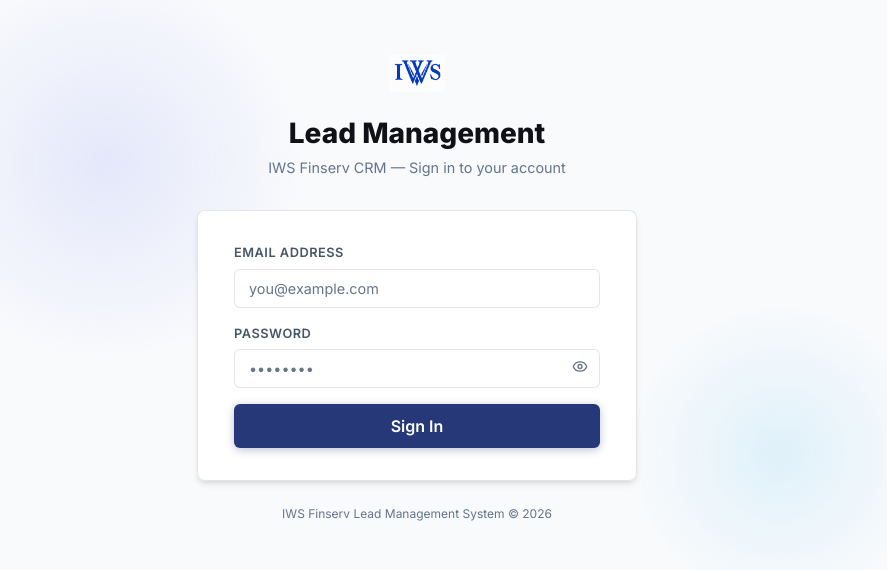
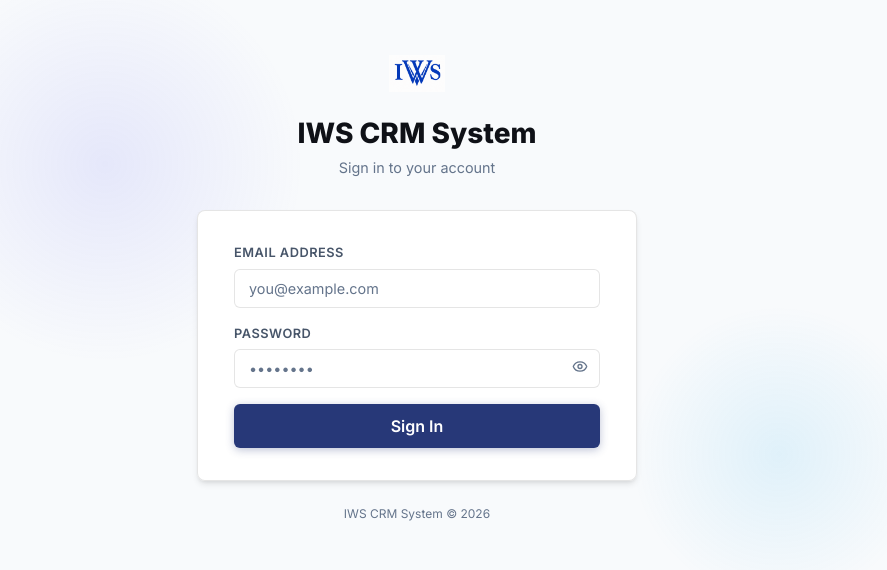
Before and after one commit to iwsfinserve-glitch/IWS-lead-generation-system, a React (Vite) app in the folder frontend-react/: page /login in a window 1280 px wide. Shown: the part 116-686 px from the top of the page, without its empty margins (223-1110 px from the left). Built offline with nearby package versions, Linux system fonts and the light colour scheme; no server answers.

Commit message:
feat: capitalize nav links, rename project to IWS CRM System, update Sales Rep to RM

```diff
--- a/frontend-react/index.html
+++ b/frontend-react/index.html
@@ -4,8 +4,8 @@
     <meta charset="UTF-8" />
     <link rel="icon" type="image/png" href="/iws_logo_png.png" />
     <meta name="viewport" content="width=device-width, initial-scale=1.0" />
-    <meta name="description" content="IWS Finserv Lead Management CRM — Role-based lead tracking, AI insights, and report generation." />
-    <title>IWS Finserv — Lead Management CRM</title>
+    <meta name="description" content="IWS CRM System — Role-based tracking, AI insights, and report generation." />
+    <title>IWS CRM System</title>
   </head>
   <body>
     <div id="root"></div>
--- a/frontend-react/src/components/common/StatusBadge.jsx
+++ b/frontend-react/src/components/common/StatusBadge.jsx
@@ -37,7 +37,7 @@ export const ROLE_BADGE = {
 export const ROLE_LABEL = {
   admin: 'Admin',
   manager: 'Manager',
-  sales_rep: 'Sales Rep',
+  sales_rep: 'RM',
 };
 
 export function StatusBadge({ status }) {
--- a/frontend-react/src/components/layout/Sidebar.jsx
+++ b/frontend-react/src/components/layout/Sidebar.jsx
@@ -29,7 +29,7 @@ function getInitials(name = '') {
   return name.split(' ').map((n) => n[0]).join('').toUpperCase().slice(0, 2);
 }
 
-const ROLE_LABELS = { admin: 'Admin', manager: 'Manager', sales_rep: 'Sales Rep' };
+const ROLE_LABELS = { admin: 'Admin', manager: 'Manager', sales_rep: 'RM' };
 
 // ── Logout confirmation modal ──────────────────────────────────────────────
 function LogoutConfirmModal({ onConfirm, onCancel }) {
--- a/frontend-react/src/components/modals/BulkAssignModal.jsx
+++ b/frontend-react/src/components/modals/BulkAssignModal.jsx
@@ -18,7 +18,7 @@ export default function BulkAssignModal({ onClose, onAssigned, selectedLeads })
 
   const handleSubmit = async () => {
     if (!targetRepId) {
-      toast.error('Please select a target sales representative.');
+      toast.error('Please select a target RM.');
       return;
     }
 
@@ -53,7 +53,7 @@ export default function BulkAssignModal({ onClose, onAssigned, selectedLeads })
             value={targetRepId}
             onChange={(e) => setTargetRepId(e.target.value)}
           >
-            <option value="">Select a sales rep…</option>
+            <option value="">Select an RM…</option>
             {reps.filter(r => r.role === 'sales_rep').map((r) => (
               <option key={r.id} value={r.id}>{r.name}</option>
             ))}
--- a/frontend-react/src/components/modals/ManageUserModal.jsx
+++ b/frontend-react/src/components/modals/ManageUserModal.jsx
@@ -86,7 +86,7 @@ export default function ManageUserModal({ user: existingUser, onClose, onSaved }
         <div className="form-group">
           <label className="form-label">Role</label>
           <select className="form-select" value={form.role} onChange={(e) => set('role', e.target.value)} id="user-role">
-            <option value="sales_rep">Sales Rep</option>
+            <option value="sales_rep">RM</option>
             <option value="manager">Manager</option>
             <option value="admin">Admin</option>
           </select>
--- a/frontend-react/src/index.css
+++ b/frontend-react/src/index.css
@@ -728,6 +728,7 @@ a:hover {
   width: 100%;
   text-align: left;
   font-family: var(--font-sans);
+  text-transform: uppercase;
   text-decoration: none;
   white-space: nowrap;
 }
--- a/frontend-react/src/pages/DashboardPage.jsx
+++ b/frontend-react/src/pages/DashboardPage.jsx
@@ -513,7 +513,7 @@ function AdminDashboard() {
         <MetricCard label="Total Users" value={users.length} icon={Users} />
         <MetricCard label="Admins"      value={admins}       icon={Users} color="var(--primary-light)" />
         <MetricCard label="Managers"    value={managers}     icon={Users} color="var(--accent)" />
-        <MetricCard label="Sales Reps"  value={reps}         icon={Users} color="var(--success)" />
+        <MetricCard label="RMs"  value={reps}         icon={Users} color="var(--success)" />
       </div>
 
       <div className="page-header">
--- a/frontend-react/src/pages/LeadUpdateRequestsPage.jsx
+++ b/frontend-react/src/pages/LeadUpdateRequestsPage.jsx
@@ -112,7 +112,7 @@ export default function LeadUpdateRequestsPage() {
           <div>
             <h1 style={{ margin: 0, marginBottom: 4 }}>Lead Update Requests</h1>
             <p style={{ color: 'var(--text-muted)', margin: 0, fontSize: '0.875rem' }}>
-              Sales reps request contact field changes here — review the before/after diff and approve or reject.
+              RMs request contact field changes here — review the before/after diff and approve or reject.
             </p>
           </div>
         </div>
--- a/frontend-react/src/pages/LoginPage.jsx
+++ b/frontend-react/src/pages/LoginPage.jsx
@@ -71,8 +71,8 @@ export default function LoginPage() {
           }}>
             <img src="/iws_logo_png.png" alt="IWS Logo" style={{ width: '100%', height: '100%', objectFit: 'contain' }} />
           </div>
-          <h1 style={{ fontSize: '1.75rem', marginBottom: 6 }}>Lead Management</h1>
-          <p style={{ color: 'var(--text-muted)', fontSize: '0.9rem' }}>IWS Finserv CRM — Sign in to your account</p>
+          <h1 style={{ fontSize: '1.75rem', marginBottom: 6 }}>IWS CRM System</h1>
+          <p style={{ color: 'var(--text-muted)', fontSize: '0.9rem' }}>Sign in to your account</p>
         </div>
 
         {/* Card */}
@@ -141,7 +141,7 @@ export default function LoginPage() {
         </div>
 
         <p style={{ textAlign: 'center', fontSize: '0.75rem', color: 'var(--text-muted)', marginTop: 24 }}>
-          IWS Finserv Lead Management System © {new Date().getFullYear()}
+          IWS CRM System © {new Date().getFullYear()}
         </p>
       </div>
     </div>
--- a/frontend-react/src/pages/MyTeamPage.jsx
+++ b/frontend-react/src/pages/MyTeamPage.jsx
@@ -72,7 +72,7 @@ export default function MyTeamPage() {
           <div className="empty-state">
             <div className="empty-state-icon"><Users size={48} /></div>
             <div className="empty-state-title">No direct reports yet</div>
-            <div className="empty-state-desc">Sales reps assigned to you will appear here.</div>
+            <div className="empty-state-desc">RMs assigned to you will appear here.</div>
           </div>
         ) : (
           <div style={{ display: 'grid', gridTemplateColumns: 'repeat(auto-fill, minmax(320px, 1fr))', gap: 16 }}>
--- a/frontend-react/src/pages/ReportsPage.jsx
+++ b/frontend-react/src/pages/ReportsPage.jsx
@@ -716,7 +716,7 @@ export default function ReportsPage() {
           <div className="glass-card" style={{ padding: 28 }}>
             {tab === 'journey'     && <LeadJourneyTab journeyLeads={journeyLeads} journeyLeadsLoading={journeyLeadsLoading} />}
             {tab === 'periodic'    && <PeriodicLeadsTab isManagerOrAdmin={isManagerOrAdmin} isAdmin={isAdmin} allUsers={allUsers} reps={myReps} />}
-            {tab === 'performance' && <PerformanceTab isAdmin={isAdmin} pool={perfPool} poolLabel={isAdmin ? 'Select User' : 'Select Sales Rep'} />}
+            {tab === 'performance' && <PerformanceTab isAdmin={isAdmin} pool={perfPool} poolLabel={isAdmin ? 'Select User' : 'Select RM'} />}
             {tab === 'team'        && <TeamDigestTab isAdmin={isAdmin} managers={managers} />}
           </div>
         )}
--- a/frontend-react/src/pages/UsersPage.jsx
+++ b/frontend-react/src/pages/UsersPage.jsx
@@ -88,7 +88,7 @@ export default function UsersPage() {
             <option value="">All Roles</option>
             <option value="admin">Admin</option>
             <option value="manager">Manager</option>
-            <option value="sales_rep">Sales Rep</option>
+            <option value="sales_rep">RM</option>
           </select>
         </div>
 
```
